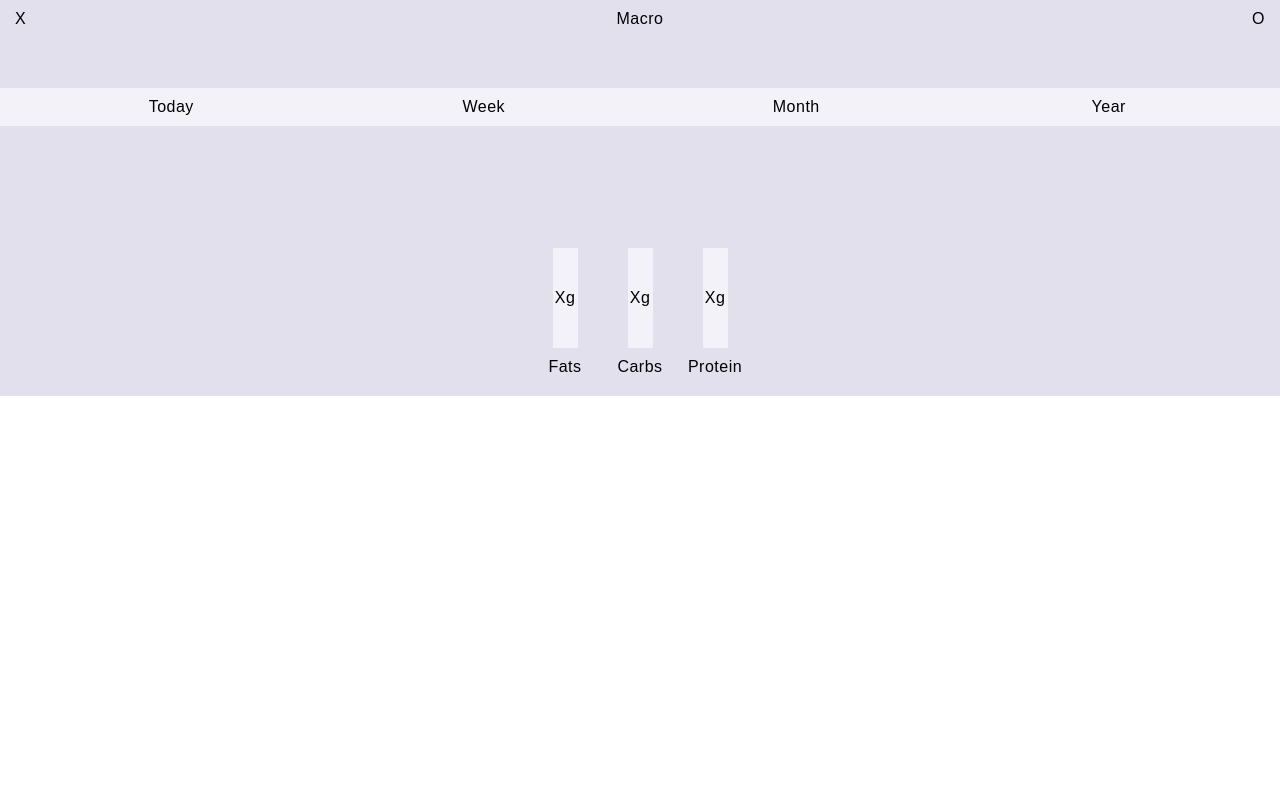
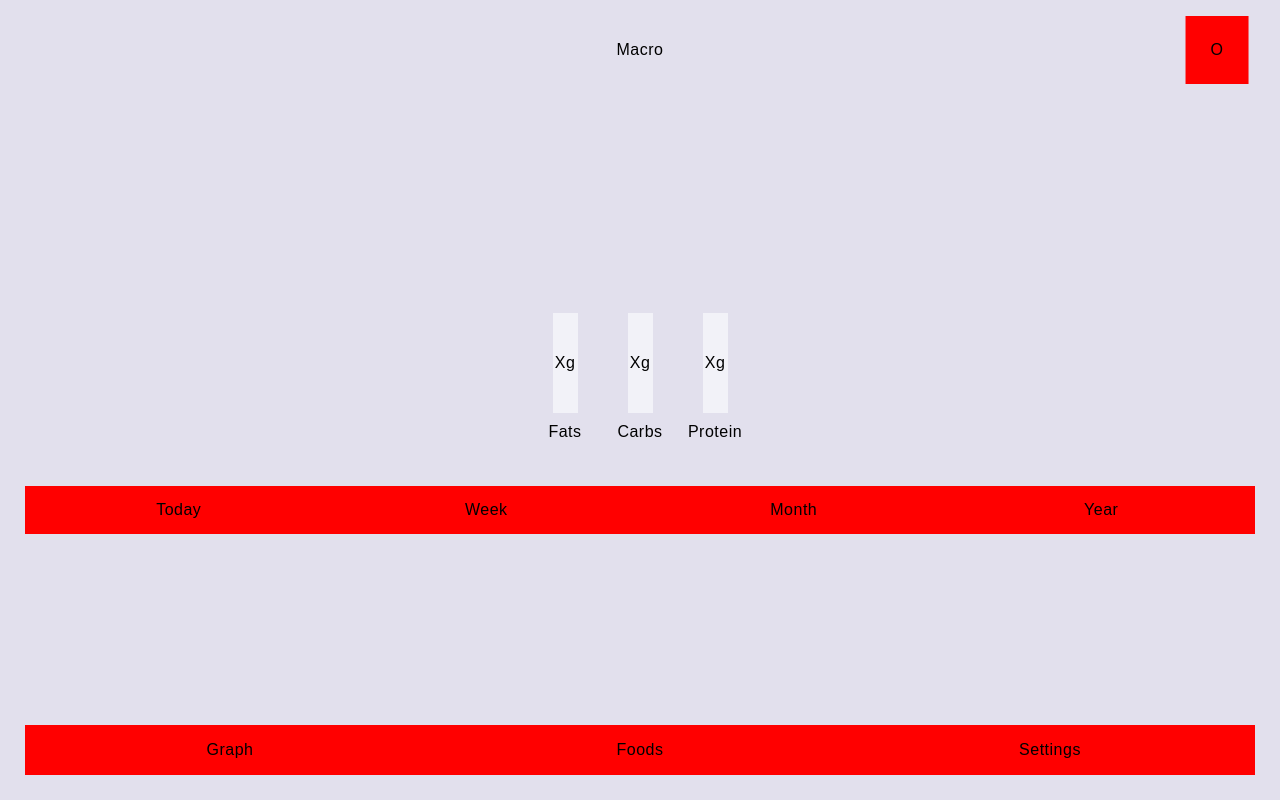
Before and after one commit to chillcs/react-macro, a React (Create React App) app: page / in a window 1280 px wide. Built offline with nearby package versions, Linux system fonts and the light colour scheme; a web font is replaced by a local one.

Commit message:
main layout

```diff
--- /dev/null
+++ b/src/components/Footer.js
@@ -0,0 +1,34 @@
+import React from 'react';
+import styled from 'styled-components';
+
+const Footer = () => {
+	return (
+		<>
+			<Section>
+				<Item>Graph</Item>
+				<Item>Foods</Item>
+				<Item>Settings</Item>
+			</Section>
+		</>
+	);
+};
+
+export default Footer;
+
+/* Styles --- */
+
+export const Section = styled.div`
+	display: flex;
+	justify-content: space-between;
+	width: 100%;
+	height: 100px;
+	padding: 25px;
+`;
+
+export const Item = styled.div`
+	background: red;
+	display: flex;
+	justify-content: center;
+	align-items: center;
+	width: 100%;
+`;
--- a/src/components/Graph.js
+++ b/src/components/Graph.js
@@ -5,12 +5,6 @@ const Graph = () => {
 	return (
 		<>
 			<Section>
-				<Tabs>
-					<Tab>Today</Tab>
-					<Tab>Week</Tab>
-					<Tab>Month</Tab>
-					<Tab>Year</Tab>
-				</Tabs>
 				<Chart>
 					<Item>
 						<Bar>Xg</Bar>
@@ -25,6 +19,12 @@ const Graph = () => {
 						<Title>Protein</Title>
 					</Item>
 				</Chart>
+				<Tabs>
+					<Tab>Today</Tab>
+					<Tab>Week</Tab>
+					<Tab>Month</Tab>
+					<Tab>Year</Tab>
+				</Tabs>
 			</Section>
 		</>
 	);
@@ -39,21 +39,20 @@ export const Section = styled.div`
 	flex-direction: column;
 	justify-content: center;
 	width: 100%;
-	background: var(--medium);
 `;
 
 export const Tabs = styled.div`
 	display: flex;
 	width: 100%;
-	padding: 10px 15px;
-	margin: 50px 0;
-	background: var(--light);
+	padding: 25px 25px;
 `;
 
 export const Tab = styled.div`
 	display: flex;
 	justify-content: center;
 	width: 25%;
+	padding: 15px 15px;
+	background: red;
 `;
 
 export const Chart = styled.div`
@@ -61,7 +60,6 @@ export const Chart = styled.div`
 	justify-content: center;
 	width: 100%;
 	padding: 10px 15px;
-	background: var(--medium);
 `;
 
 export const Item = styled.div`
--- a/src/components/Header.js
+++ b/src/components/Header.js
@@ -5,7 +5,6 @@ const Header = () => {
 	return (
 		<>
 			<Section>
-				<Settings>X</Settings>
 				<Title>Macro</Title>
 				<Profile>O</Profile>
 			</Section>
@@ -18,27 +17,23 @@ export default Header;
 /* Styles --- */
 
 export const Section = styled.div`
-	display: flex;
-	justify-content: space-between;
+	position: relative;
 	width: 100%;
-	padding: 10px 15px;
-	background: var(--medium);
-`;
-
-export const Settings = styled.div`
-	display: flex;
-	justify-content: flex-start;
-	width: 25%;
+	height: 100px;
 `;
 
 export const Title = styled.div`
-	display: flex;
-	justify-content: center;
-	width: 50%;
+	position: absolute;
+	top: 50%;
+	left: 50%;
+	transform: translate(-50%, -50%);
 `;
 
 export const Profile = styled.div`
-	display: flex;
-	justify-content: flex-end;
-	width: 25%;
+	position: absolute;
+	top: 50%;
+	right: 0%;
+	transform: translate(-50%, -50%);
+	padding: 25px 25px;
+	background: red;
 `;
--- a/src/pages/Home.js
+++ b/src/pages/Home.js
@@ -1,14 +1,30 @@
 import React from 'react';
+import styled from 'styled-components';
 import Header from '../components/Header';
 import Graph from '../components/Graph';
+import Footer from '../components/Footer';
 
 const Home = () => {
 	return (
 		<>
-			<Header />
-			<Graph />
+			<Page>
+				<Header />
+				<Graph />
+				<Footer />
+			</Page>
 		</>
 	);
 };
 
 export default Home;
+
+/* Styles --- */
+
+export const Page = styled.div`
+	display: flex;
+	flex-direction: column;
+	justify-content: space-between;
+	width: 100%;
+	height: 100vh;
+	background: var(--medium);
+`;
```
